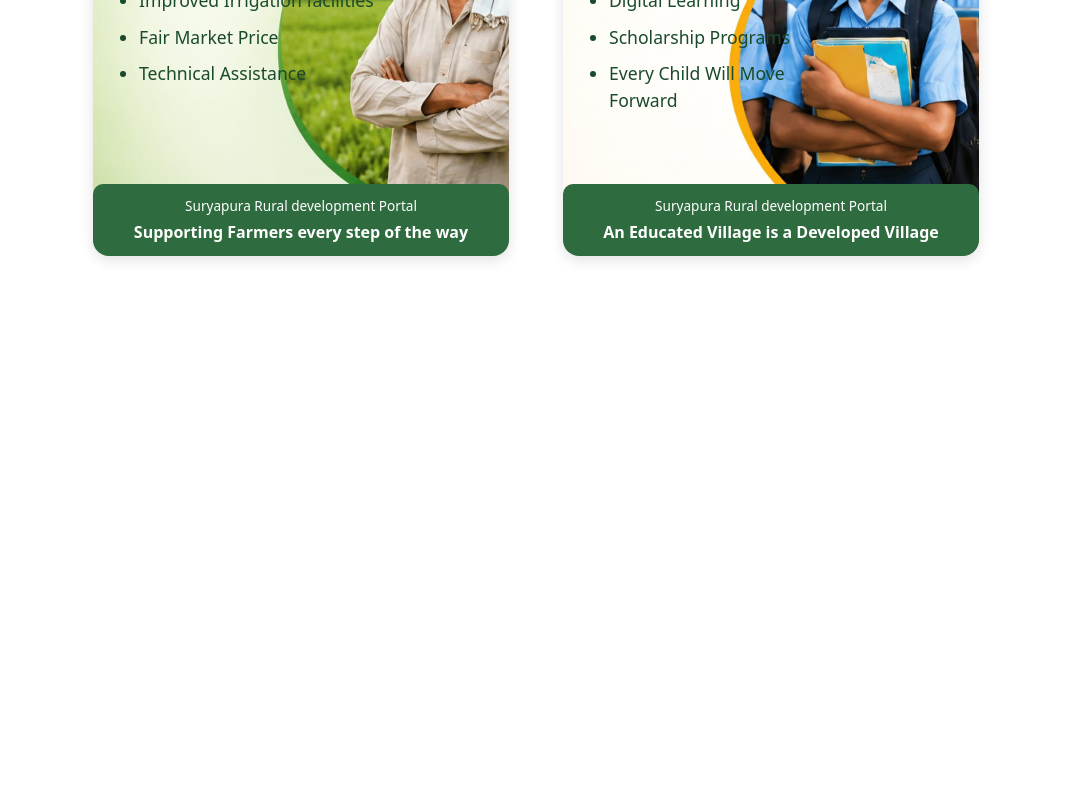
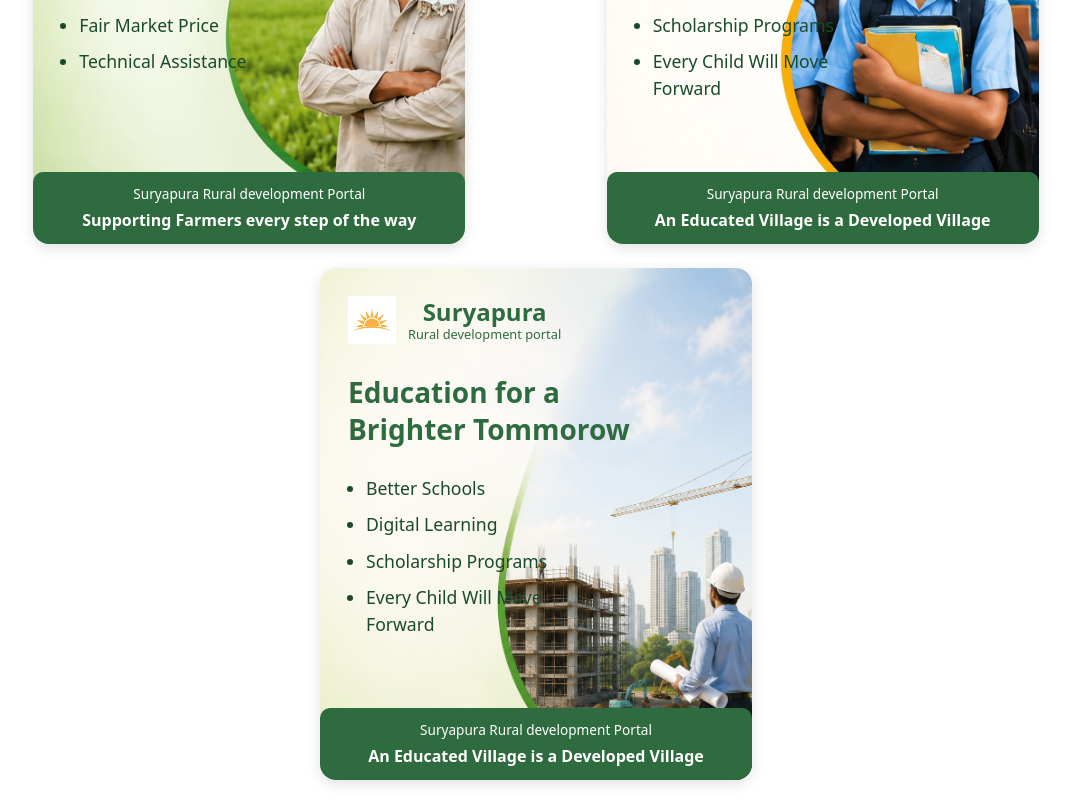
Before and after one commit to neerajne/suryapura-portal-react, a React (Create React App) app: page / in a window 1280 px wide. Shown: the part 2114-2914 px from the top of the page, without its empty margins (104-1175 px from the left). Before the commit the page ends 2402 px from the top, so only its background shows below. Built offline with nearby package versions, Linux system fonts and the light colour scheme.

Commit message:
more changes

```diff
--- a/src/App.css
+++ b/src/App.css
@@ -18,10 +18,13 @@
 
 .social-posts-container {
   display: flex;
-  justify-content: center;
-  gap: 30px;
+  justify-content: space-evenly;
+  align-items: flex-start;
   flex-wrap: wrap;
+  gap: 24px;
   padding: 20px;
+  max-width: 1400px;
+  margin: 0 auto;
 }
 
 @media (max-width: 768px) {
@@ -31,11 +34,11 @@
   }
 
   .social-posts-container {
-    flex-direction: column;
-    align-items: center;
-    gap: 20px;
-    padding: 20px 10px;
-  }
+  display: flex;
+  justify-content: space-evenly;
+  flex-wrap: wrap;
+  padding: 20px;
+}
 }
 
 @media (prefers-reduced-motion: no-preference) {
--- a/src/App.js
+++ b/src/App.js
@@ -10,6 +10,7 @@ import DigitalIdentity from "./Frontend/featureSections/DigitalIdentity";
 import FarmerPost from "./Frontend/socialMediaPosts/FarmerPost";
 import EducationPost from "./Frontend/socialMediaPosts/EducationPost";
 import Herobottom from "./Frontend/heroBottom/Herobottom";
+import DevelopmentPost from "./Frontend/socialMediaPosts/DevelopmentPost";
 
 function App() {
   return (
@@ -31,6 +32,7 @@ function App() {
       <div className="social-posts-container">
         <FarmerPost />
         <EducationPost />
+        <DevelopmentPost/>
       </div>
     </div>
   );
--- /dev/null
+++ b/src/Frontend/socialMediaPosts/DevelopmentPost.jsx
@@ -0,0 +1,56 @@
+import React from 'react'
+import "./SocialPosts.css";
+import logo from "../../assets/sunlogoNavbar.jpg";
+import socialPost3 from  "../../assets/socialPost3.png"
+function DevelopmentPost() {
+  return (
+    <div
+      className="social-post-card"
+      style={{ backgroundImage: `url(${socialPost3})` }}
+    >
+      <div className="social-post-overlay"></div>
+
+      <div className="social-post-content">
+        <div className="div-brand">
+          <img src={logo} alt="logo" className="social-post-logo" />
+          <div className="social-post-brand-text">
+            <span className="social-post-brand-name">Suryapura</span>
+            <span className="social-post-brand-tagline">
+              Rural development portal
+            </span>
+          </div>
+        </div>
+
+        <div className="div-heading">
+          <h2 className="social-post-title">
+            Education for a<br /> Brighter Tommorow
+          </h2>
+        </div>
+
+        <div className="div-list">
+          <ul className="social-post-list">
+            <li>Better Schools</li>
+            <li>Digital Learning</li>
+            <li>Scholarship Programs</li>
+            <li>
+              Every Child Will Move
+              <br />
+              Forward
+            </li>
+          </ul>
+        </div>
+
+        <div className="div-footer">
+          <p className="social-post-footer-title">
+            Suryapura Rural development Portal
+          </p>
+          <p className="social-post-footer-sub">
+            An Educated Village is a Developed Village
+          </p>
+        </div>
+      </div>
+    </div>
+  );
+}
+
+export default DevelopmentPost;
--- a/src/Frontend/socialMediaPosts/SocialPosts.css
+++ b/src/Frontend/socialMediaPosts/SocialPosts.css
@@ -11,8 +11,8 @@
 .social-post-card {
     position: relative;
     width: 100%;
-    max-width: 26rem;
-    margin: 12px;
+    max-width: 27rem;
+    margin: 0;
     height: 32rem;
     border-radius: 16px;
     overflow: hidden;
@@ -20,6 +20,14 @@
     background-position: center;
     background-repeat: no-repeat;
     box-shadow: 0 4px 14px rgba(0, 0, 0, 0.12);
+    transition: box-shadow 0.3s ease-in-out, transform 0.3s ease-in-out;
+    cursor: pointer;
+}
+
+.social-post-card:hover {
+    box-shadow: 0 0 0 6px #e6f0ff,
+        0 25px 50px rgba(0, 0, 0, 0.35);
+    transform: translateY(-6px);
 }
 
 .social-post-logo {
@@ -108,11 +116,9 @@
     padding-left: 14px;
     border-radius: 10px;
     background-color: #2e6b3e;
-
     display: flex;
     flex-direction: column;
     gap: 4px;
-
     width: calc(100% + 56px);
     margin-left: -28px;
     margin-bottom: 0;
@@ -132,7 +138,6 @@
     margin: 0;
 }
 
-/* ====== RESPONSIVE ====== */
 @media (max-width: 768px) {
     .social-post-card {
         height: auto;
```
Also changed, not shown: src/assets/socialPost3.png (added).
